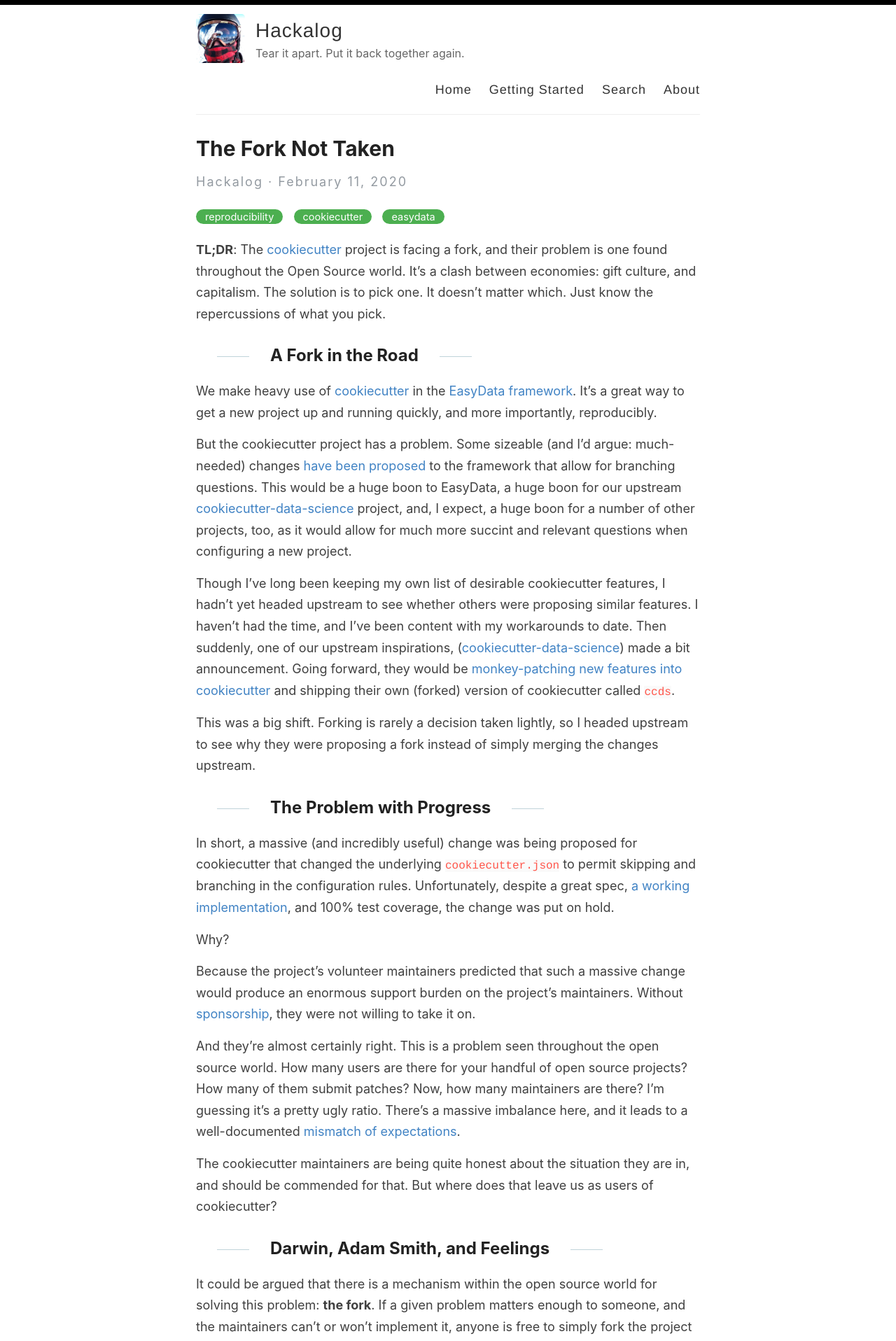
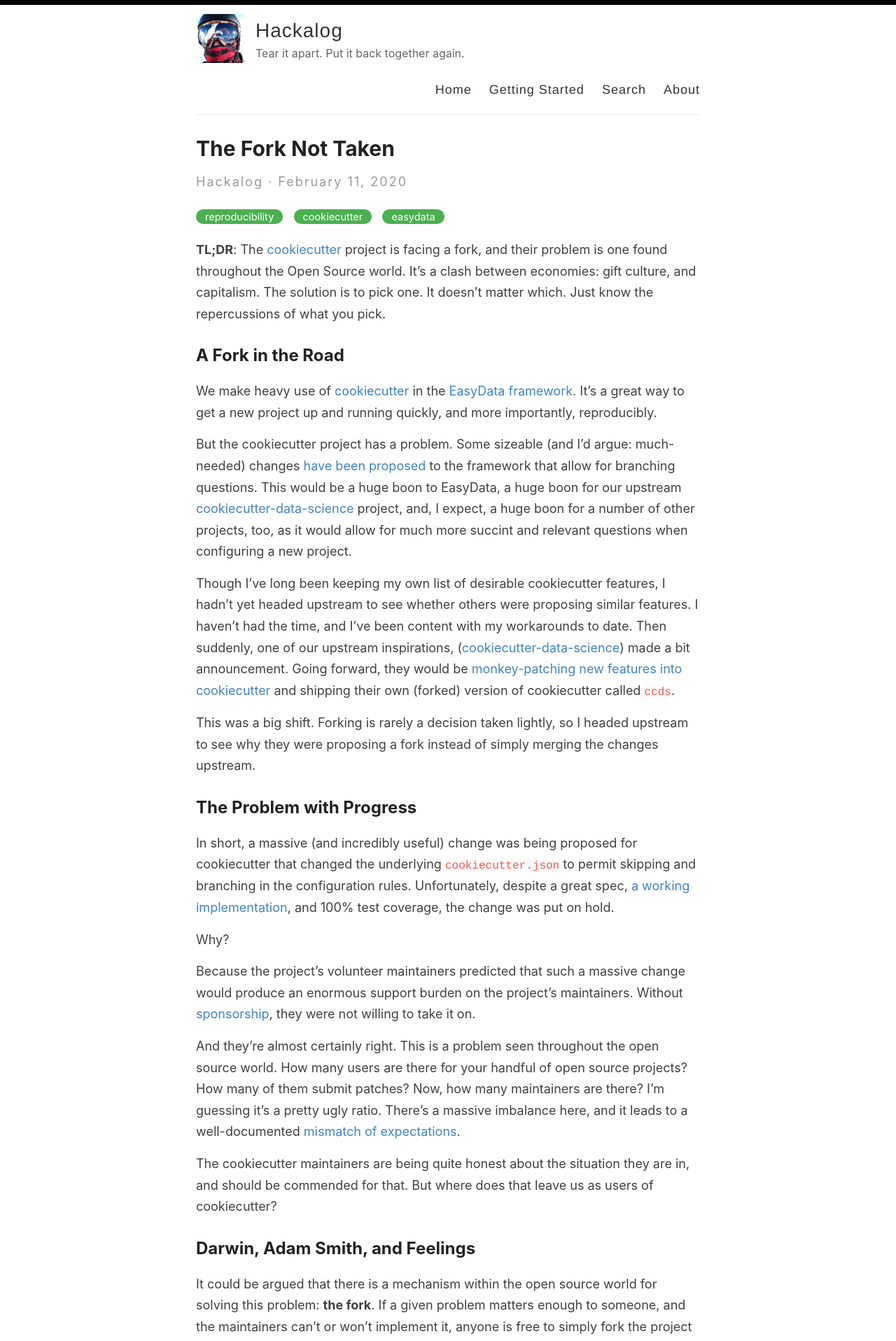
Before and after one commit to hackalog/hackalog.github.io, a Jekyll site: the page built from _posts/2020-02-11-cookiecutter.md, in a window 1280 px wide. Shown: the top 1916 px of the page at 70% size. Built offline with Jekyll 4.4.1, drawn with Linux system fonts in a browser that asks for light colours; some of the changed text lies outside the part shown.

Commit message:
clean up quote style

```diff
--- a/assets/style.scss
+++ b/assets/style.scss
@@ -61,18 +61,6 @@
 
 h2 {
   font-size: 24px;
-}
-
-@media (min-width: 769px){
-	.post h2::before, .post h2::after {
-	    content: "";
-	    display: inline-block;
-	    vertical-align: middle;
-	    width: 46px;
-	    height: 1px;
-	    background: rgb(192, 211, 218);
-	    margin: 0px 30px;
-	}
 }
 
 h3 {
@@ -376,7 +364,7 @@
     border-left: 0.3em solid $gray;
     padding: 0.1em 1em;
     color: $gray;
-    font-size: 22px;
+    font-size: 18px;
     font-style: italic;
     background-color: #f9f9f9;
     quotes: "\201C""\201D""\2018""\2019";
```
Also changed, not shown: _posts/2020-02-11-cookiecutter.md (+4 -6 lines).
